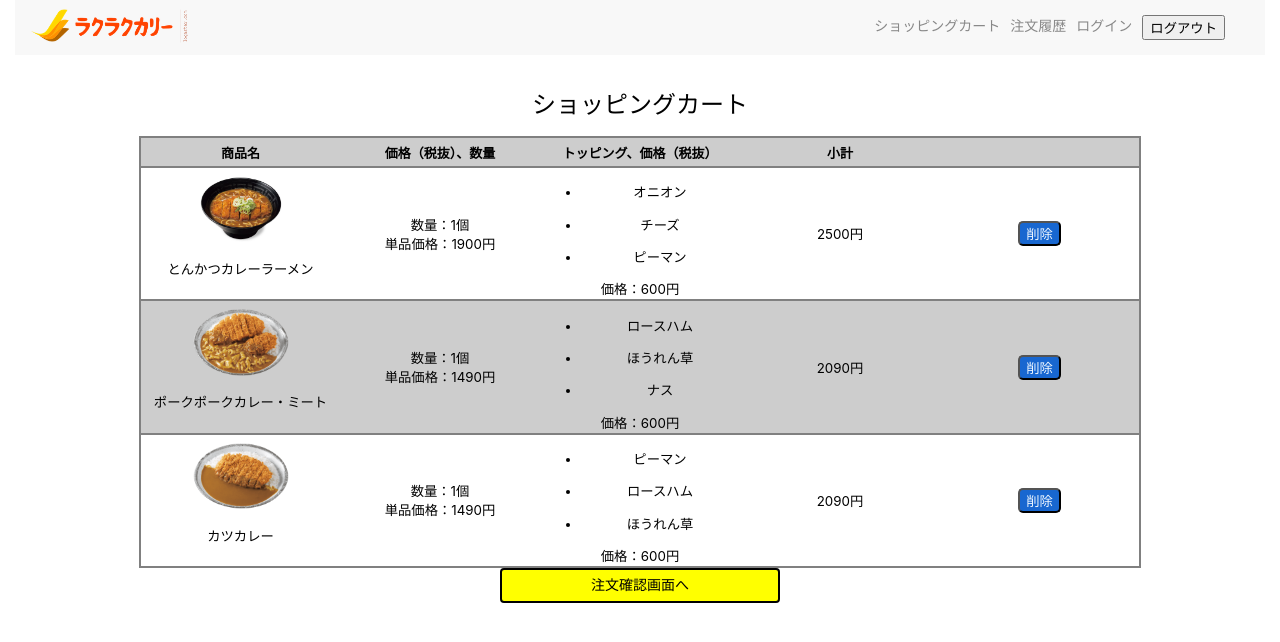
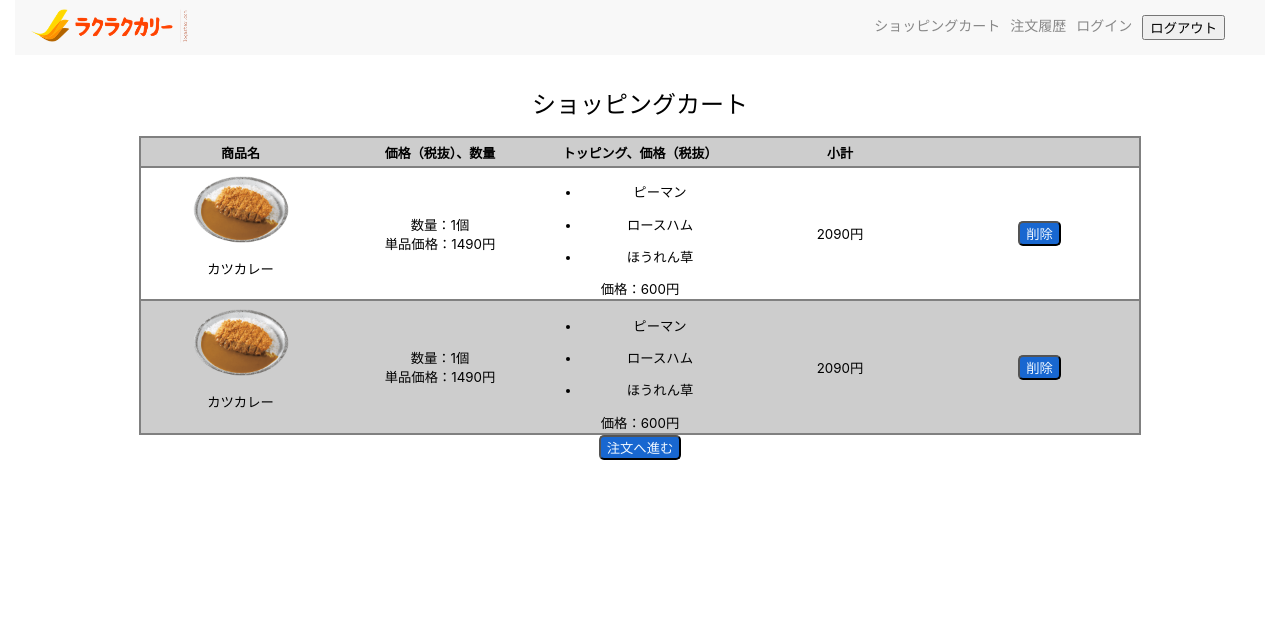
Before and after one commit to yukanaito65/carry-ec-site, a Next.js app: page /order in a window 1280 px wide. Shown: the top 642 px of the page. Built offline with nearby package versions, Linux system fonts and the light colour scheme; data requests are answered from the project's data file.

Commit message:
注文画面へボタン、レイアウト編集など

```diff
--- a/component/details.module.css
+++ b/component/details.module.css
@@ -82,3 +82,7 @@
     cursor: pointer;
     border-radius: 4px;
 }
+
+.confirmBtn {
+
+}
--- a/component/jsonitems.tsx
+++ b/component/jsonitems.tsx
@@ -42,7 +42,7 @@ export default function Items() {
   };
 
   return (
-    <Layout>
+    <Layout show={true}>
       <div className={styles.searchWrapper}>
         <p>
           <span className={styles.serchTitle}>商品を検索する</span>
--- a/component/layout.tsx
+++ b/component/layout.tsx
@@ -38,7 +38,7 @@ export function getAllUserLogined() {
 
 
 
-export function Layout({ children }: { children: any }) {
+export function Layout({ children, show }: { children: any; show: boolean }) {
   // const [show, setShow] = useState("");
   // const onClickShow = () => {
   //   if (show === "") {
@@ -74,17 +74,18 @@ export function Layout({ children }: { children: any }) {
         </div> */}
         <div className={styles.pcHeaderNav}>
           <ul>
-            <Link href="order">
+            <Link href="/order">
               <a>
                 <li>ショッピングカート</li>
               </a>
             </Link>
+            {show === true ?
+              <>
                 <Link href="/">
                   <a>
                     <li>注文履歴</li>
                   </a>
                 </Link>
-            {/*ログインしたら、代わりにユーザー名などを表示したい */}
                 <Link href="/posts/login">
                   <a>
                     <li>ログイン</li>
@@ -99,6 +100,9 @@ export function Layout({ children }: { children: any }) {
                     </li>
                   </a>
                 </Link>
+              </> :
+              <></>
+            }
           </ul>
         </div>
       </header>
--- a/data/db.json
+++ b/data/db.json
@@ -120,36 +120,15 @@
   ],
   "orderItems": [
     {
-      "name": "とんかつカレーラーメン",
-      "price": 1900,
-      "imagePath": "/img_curry/5.jpg",
+      "name": "カツカレー",
+      "price": 1490,
+      "imagePath": "/img_curry/1.jpg",
       "toppingList": [
-        {
-
-          "name": "オニオン",
-          "id": 1,
-          "checked": true
-        },
-        {
-          "name": "チーズ",
-          "id": 2,
-          "checked": true
-        },
         {
           "name": "ピーマン",
           "id": 3,
           "checked": true
-        }
-      ],
-      "count": 1,
-      "TotalPrice": 2500,
-      "id": 1
-    },
-    {
-      "name": "ポークポークカレー・ミート",
-      "price": 1490,
-      "imagePath": "/img_curry/2.jpg",
-      "toppingList": [
+        },
         {
           "name": "ロースハム",
           "id": 4,
@@ -159,16 +138,11 @@
           "name": "ほうれん草",
           "id": 5,
           "checked": true
-        },
-        {
-          "name": "ナス",
-          "id": 6,
-          "checked": true
         }
       ],
       "count": 1,
       "TotalPrice": 2090,
-      "id": 4
+      "id": 1
     },
     {
       "name": "カツカレー",
@@ -193,7 +167,7 @@
       ],
       "count": 1,
       "TotalPrice": 2090,
-      "id": 5
+      "id": 2
     }
   ],
   "users": [
--- a/pages/create.tsx
+++ b/pages/create.tsx
@@ -81,7 +81,7 @@ export default function User() {
   };
 
   return (
-    <Layout>
+    <Layout show={false}>
       <fieldset className={styles.fieldset_style}>
         <p className={styles.form_title}>ユーザ登録</p>
         <form action="post">
--- a/pages/order.tsx
+++ b/pages/order.tsx
@@ -3,8 +3,8 @@ import useSWR, { useSWRConfig } from "swr";
 import { Layout } from "../component/layout";
 import { Item, OrderItem } from "../types/types";
 import styles from "../styles/order.module.css";
-import detailStyle from "../component/details.module.css"
-
+import Link from "next/link";
+import utilStyles from "../styles/utils.module.css"
 
 export const fetcher: (args: string) => Promise<any> = (...args) => fetch(...args).then(res => res.json());
 
@@ -17,15 +17,17 @@ export default function Order() {
 
   //削除ボタンの機能
   const onClickDelete = (id: number) => {
-    fetch(`http://localhost:8000/orderItems/${id}`, {method: "delete"});
+    fetch(`http://localhost:8000/orderItems/${id}`, { method: "delete" });
     mutate("http://localhost:8000/orderItems");
   }
 
   return (
     <>
-      <Layout>
+      <Layout show={true}>
         <div>
           <h1 className={styles.h1_style}>ショッピングカート</h1>
+          {data.length === 0 ?
+          <p className={styles.msg} >商品が登録されていません</p> :
           <table className={styles.table_style}>
             <thead className={styles.thead}>
               <tr>
@@ -63,9 +65,16 @@ export default function Order() {
               ))}
             </tbody>
           </table>
+          }
         </div>
-
-        <button className={detailStyle.Btn}>注文確認画面へ</button>
+        {document.cookie ?
+        <Link href="/ordercheck">
+          <button className={`${styles.btn} ${utilStyles.mt} ${utilStyles.m0auto}`} >注文へ進む</button>
+        </Link> :
+        <Link href="posts/login">
+          <button className={`${styles.btn} ${utilStyles.mt} ${utilStyles.m0auto}`} >注文へ進む</button>
+        </Link>
+      }
       </Layout>
     </>
   )
--- a/pages/ordercheck.tsx
+++ b/pages/ordercheck.tsx
@@ -1,5 +1,6 @@
 import { userAgent } from 'next/server';
 import useSWR from 'swr';
+import { Layout } from '../component/layout';
 import { OrderItem } from '../types/types';
 
 export const fetcher: (args: string) => Promise<any> = (...args) =>
@@ -14,11 +15,12 @@ export default function OrderCheck() {
   if (error) return <div>Failed to load</div>;
   if (!data) return <div>Loading...</div>;
 
-  const onClickCheck = () => {};
+  const onClickCheck = () => { };
 
   let total: number[] = [];
 
   return (
+    <Layout show={true}>
       <div>
         <h1>注文内容確認</h1>
         <table border={1}>
@@ -82,5 +84,6 @@ export default function OrderCheck() {
 
         <button>この内容で注文する</button>
       </div>
+    </Layout>
   );
 }
--- a/pages/posts/[id].tsx
+++ b/pages/posts/[id].tsx
@@ -117,7 +117,7 @@ export default function Details({ jsonData }: { jsonData: Item }) {
 
 
   return (
-    <Layout>
+    <Layout show={true}>
       <h1 className={detailStyle.textTitle}>商品詳細</h1>
       <div className={detailStyle.item}>
         <img src={imagePath} width={300} className={detailStyle.itemImg} />
--- a/pages/posts/login.tsx
+++ b/pages/posts/login.tsx
@@ -47,7 +47,7 @@ export default function Login() {
       <Head>
         <title>ログイン画面</title>
       </Head>
-      <Layout>
+      <Layout show={false} >
         <form className={styles.formContainer}>
           <h1 className={styles.h1}>ログイン</h1>
 
--- a/styles/order.module.css
+++ b/styles/order.module.css
@@ -42,3 +42,7 @@
     border-radius:5px 5px 5px 5px;
 
 }
+
+.msg {
+    text-align: center;
+}
--- /dev/null
+++ b/styles/utils.module.css
@@ -0,0 +1,8 @@
+.mt {
+  margin-top: 50px;
+}
+
+.m0auto {
+  display: block;
+  margin: 0 auto;
+}
```
Lines whose indentation alone changed are shown as unchanged.
